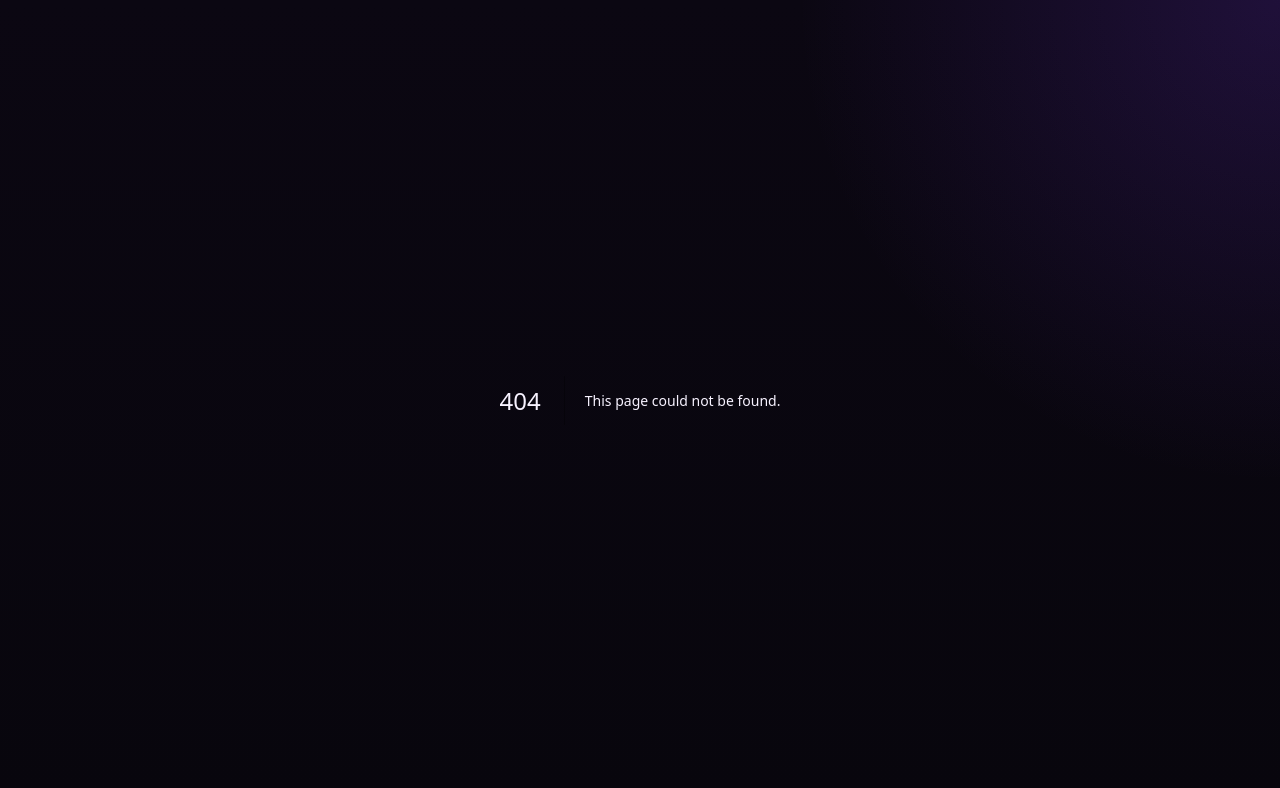
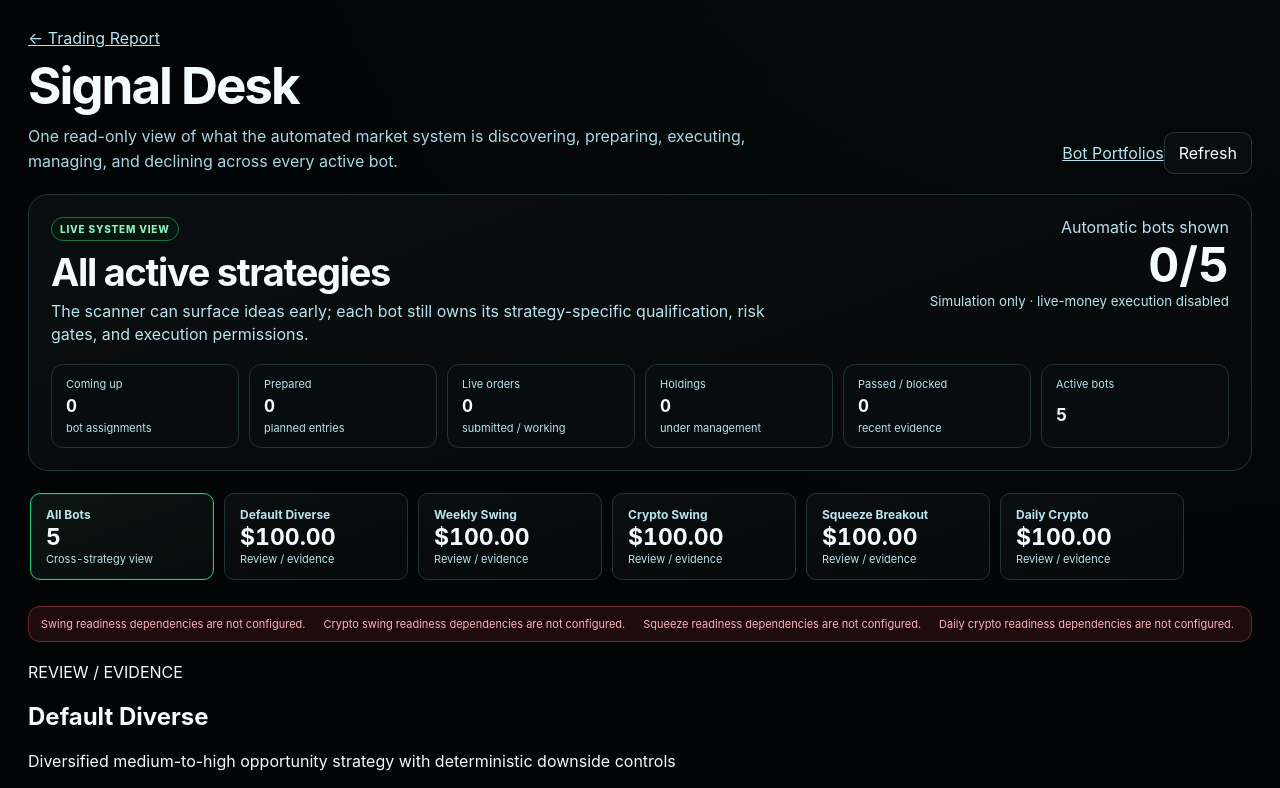
Before and after one commit to zanibethel/CreatorHub, a Next.js app: page /paper-trading/signals in a window 1280 px wide. Before the commit this address had no page. Shown: the top 788 px of the page. Built offline with nearby package versions, Linux system fonts and the light colour scheme; no server answers; the database is empty.

Commit message:
trading: add Signal Desk route

```diff
--- /dev/null
+++ b/src/app/paper-trading/signals/page.tsx
@@ -0,0 +1,11 @@
+import type { Metadata } from "next";
+import SignalDesk from "@/components/SignalDesk";
+
+export const metadata: Metadata = {
+  title: "Signal Desk | CreatorHub",
+  description: "Live visual pipeline for automated market prospects, prepared orders, simulated executions, holdings, and declined setups.",
+};
+
+export default function SignalDeskPage() {
+  return <SignalDesk />;
+}
```
